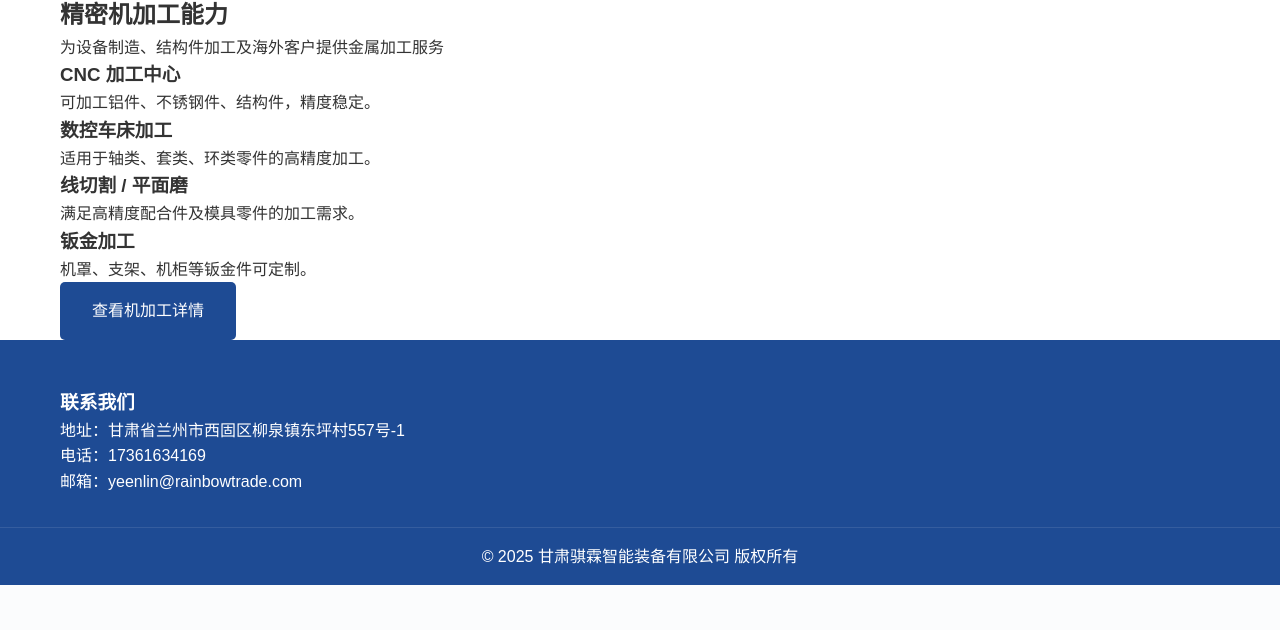
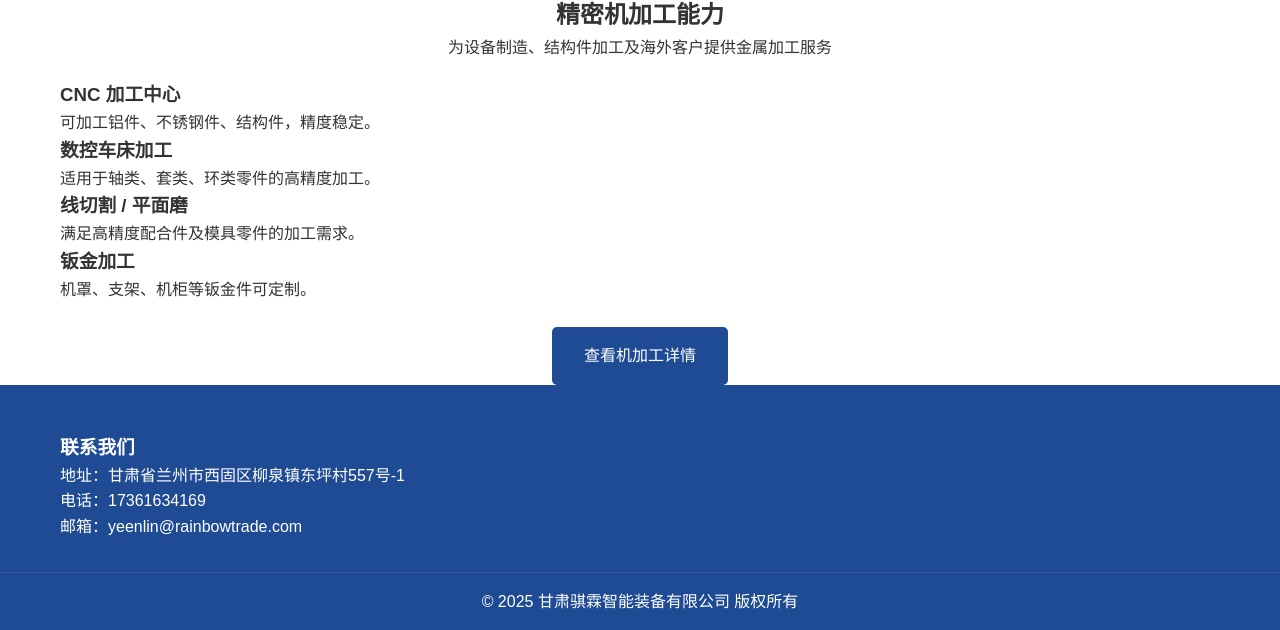
Before and after one commit to yel0625/----v1.1, a PHP site: page / in a window 1280 px wide. Shown: the part 2116-2746 px from the top of the page. Before the commit the page ends 2701 px from the top, so only its background shows below. Run offline with PHP 8.4, Linux system fonts and the light colour scheme.

Commit message:
Add styles for machining module
Add styles for machining module button alignment and layout adjustments.

```diff
--- a/styles/main.css
+++ b/styles/main.css
@@ -409,3 +409,22 @@ footer {
         background: white;
     }
 }
+/* 精密机加工模块按钮居中修复 */
+.machining-btn-wrapper {
+    text-align: center;
+    margin-top: 25px;
+}
+
+.machining-btn-wrapper .cta-button {
+    display: inline-block;
+}
+
+/* 精密机加工模块整体排版微调（可选但推荐） */
+.machining-section h2,
+.machining-section .subtitle {
+    text-align: center;
+}
+
+.machining-grid {
+    margin-top: 20px;
+}
```
